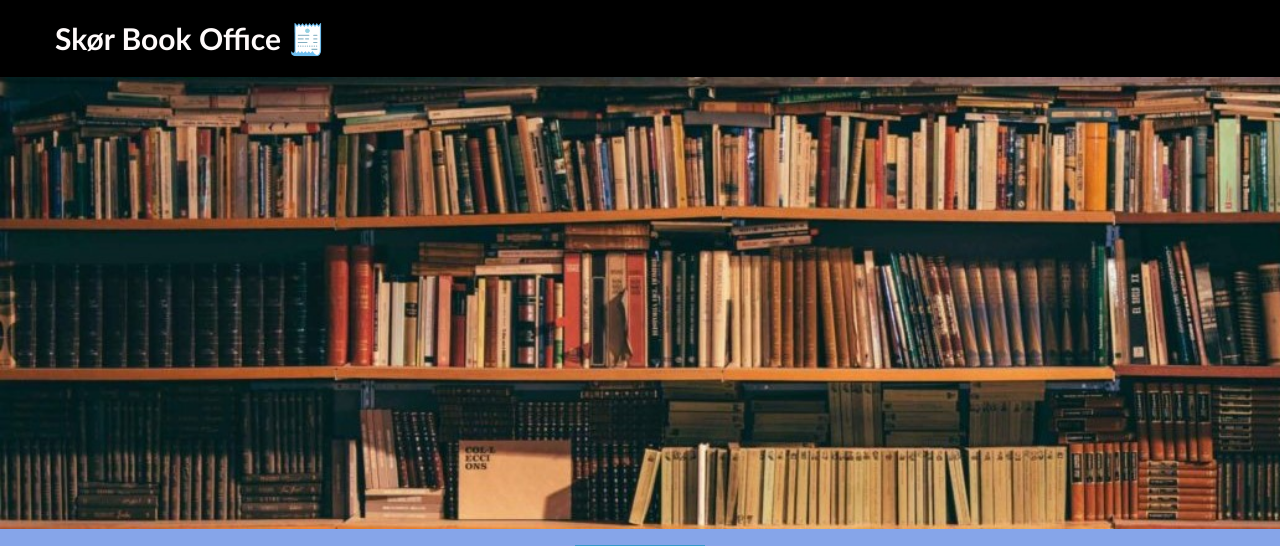
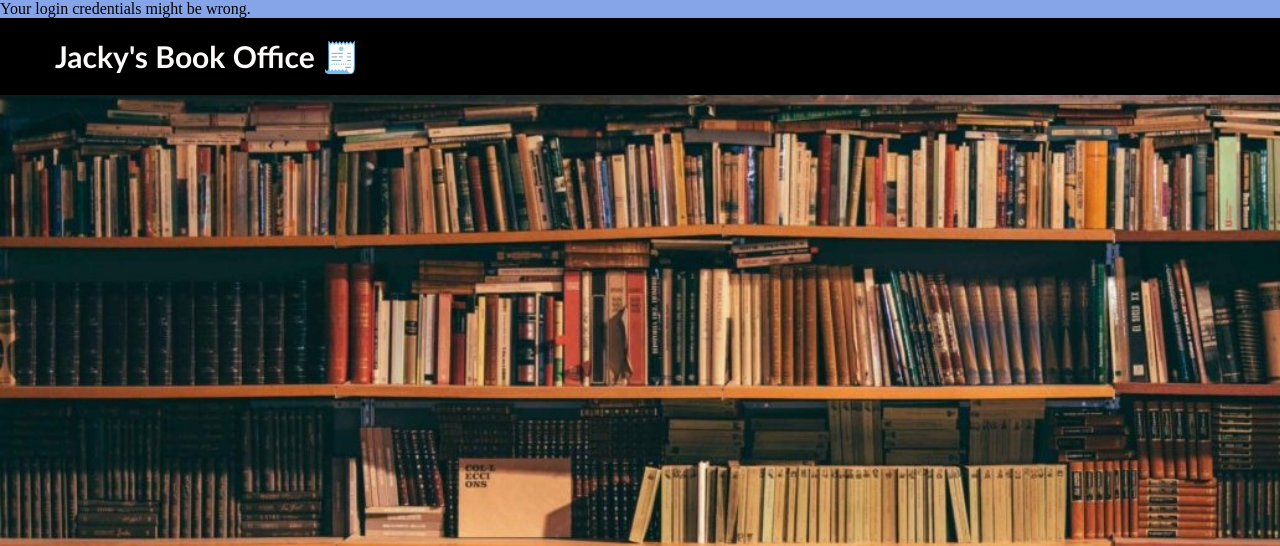
Before and after one commit to lilrosinante/jackytran.bplaced.net, a PHP site: page /controller/login.php in a window 1280 px wide; the page is wider, and only the part inside the window is pictured. Shown: the top 546 px of that part. Run offline with PHP 8.4, Linux system fonts and the light colour scheme; data that the repository does not hold is empty; some libraries are stand-ins or nearby versions.

Commit message:
-fixed login

```diff
--- a/controller/login.php
+++ b/controller/login.php
@@ -1,6 +1,5 @@
 <?php
 
-include('../index.php');
 include '../model/getdbconnection.php';
 
 $conn = getMyDbConnection();
@@ -26,3 +25,5 @@ if ($num == 1) {
 } else {
     echo "Your login credentials might be wrong.";
 }
+
+include('../index.php');
--- a/index.php
+++ b/index.php
@@ -10,7 +10,7 @@
 
 <body>
 <header>
-    <h2 id="head">Skør Book Office 🧾</h2>
+    <h2 id="head">Jacky's Book Office 🧾</h2>
 </header>
 
 <img src="/view/img/bookshelf.jpg" alt="first" width="1904">
```
